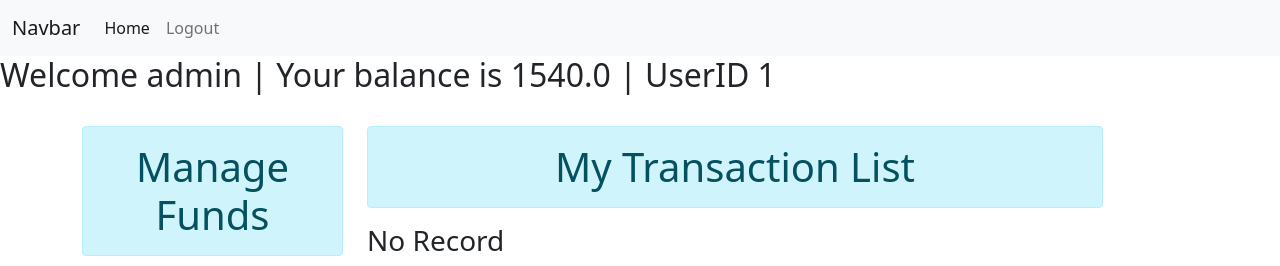
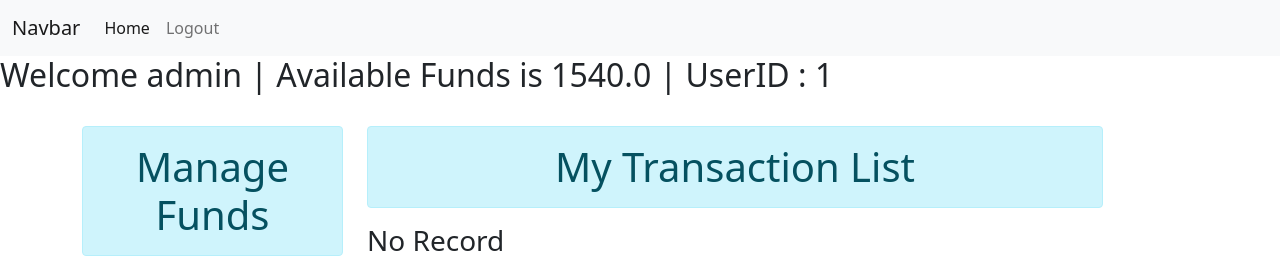
Before and after one commit to 100rupesh/Wallet, a Django app: page /home/ in a window 1280 px wide. Shown: the top 266 px of the page. Run offline with Django 3.2, Linux system fonts and the light colour scheme; a user stored in the database is signed in; data comes from the database, SQL or seed files in the repository; both versions use the stored data as it was after the commit.

Commit message:
added new message in update-wallet-api

```diff
--- a/app/templates/app/home.html
+++ b/app/templates/app/home.html
@@ -1,7 +1,7 @@
 {% extends "app/base.html" %}
 {% block body %}
 
-<h2>Welcome {{user.username}} | Your balance is {{P}} | UserID {{user.id}}</h2>
+<h2 class="">Welcome {{user.username}} | Available Funds is {{P}} | UserID : {{user.id}}</h2>
 <br>
 <div class="container">
 <div class="row">
@@ -20,16 +20,18 @@
 
       <input type="submit" class="btn btn-success" name="a" value='ADD'>
       <input type="submit" class="btn btn-success" name="b" value='REMOVE'>
-
+      {% else %}
       </form>
-        {% else %}
-
-    <h3>Your wallet isnt active</h3>
-    {% endif %}
 
 
-  </div>
-</div>
+    <h3>Your wallet isn't active</h3>
+
+    {% endif %}
+    </div>
+    </div>
+
+
+
 <div class="col-8">
 
 <h1 class='alert alert-info mx-auto text-center'>My Transaction List</h1>
--- a/app/views.py
+++ b/app/views.py
@@ -115,14 +115,14 @@ def viewBalance(request,pk):
         return Response(status=404)
     if request.method=="GET":
         serializer=ProfileSerializer(profile)
-        a=(serializer.data['balance'])
-        b=(serializer.data['user'])
-        user=User.objects.get(id=b)
+        balance=(serializer.data['balance'])
+        usr=(serializer.data['user'])
+        user=User.objects.get(id=usr)
         username=user.username
         return Response({
-            "user":b,
+            "user":usr,
             "username":username,
-            "balance":a
+            "balance":balance
             })
 
 
@@ -162,9 +162,12 @@ def updateBalance(request):
 def activateWallet(request):
     if request.method=="POST":
         us=User.objects.get(id=(request.data['id']))
-        print(us)
+        if request.data['is_active']==True:
+            msg="Wallet Activated Successfully"
+        else:
+            msg="Wallet Deactivated Successfully"
         profile=Profile.objects.get(user=us)
         profile.is_active=request.data['is_active']
         profile.save()
         serializer=ProfileSerializer(profile)
-        return Response({"msg":"some response","data":serializer.data})
+        return Response({"msg":msg,"data":serializer.data})
```
Also changed, not shown: db.sqlite3.
